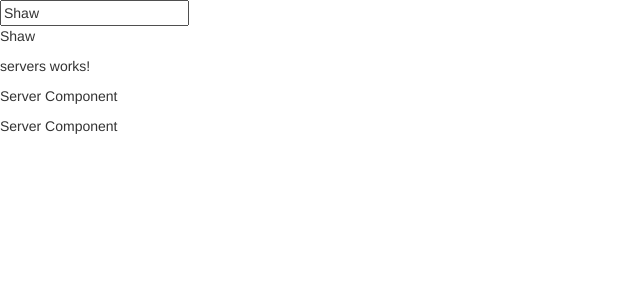
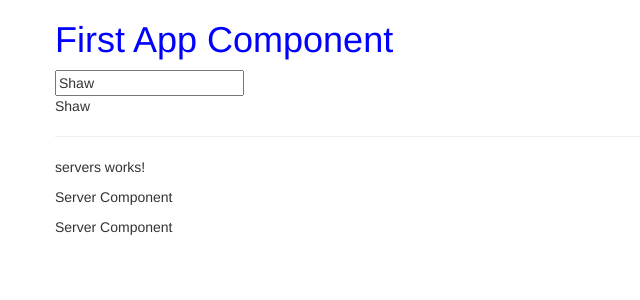
Before and after one commit to shawlu95/angular-first-app, an Angular app: page / in a window 1280 px wide. Shown: the top 300 px of the page, without its empty margins (0-640 px from the left). Built offline with nearby package versions, Linux system fonts and the light colour scheme.

Commit message:
Styling component

```diff
--- a/src/app/app.component.css
+++ b/src/app/app.component.css
@@ -0,0 +1,3 @@
+h1 {
+  color: blue;
+}
--- a/src/app/app.component.html
+++ b/src/app/app.component.html
@@ -1,3 +1,11 @@
-<input type="text" [(ngModel)]="name" />
-<p>{{ name }}</p>
-<app-servers></app-servers>
+<div class="container">
+  <div class="row">
+    <div class="col-sx-12">
+      <h1>First App Component</h1>
+      <input type="text" [(ngModel)]="name" />
+      <p>{{ name }}</p>
+      <hr />
+      <app-servers></app-servers>
+    </div>
+  </div>
+</div>
--- a/src/app/servers/servers.component.ts
+++ b/src/app/servers/servers.component.ts
@@ -3,13 +3,10 @@ import { Component, OnInit } from '@angular/core';
 @Component({
   selector: 'app-servers',
   templateUrl: './servers.component.html',
-  styleUrls: ['./servers.component.css']
+  styleUrls: ['./servers.component.css'],
 })
 export class ServersComponent implements OnInit {
+  constructor() {}
 
-  constructor() { }
-
-  ngOnInit(): void {
-  }
-
+  ngOnInit(): void {}
 }
```
